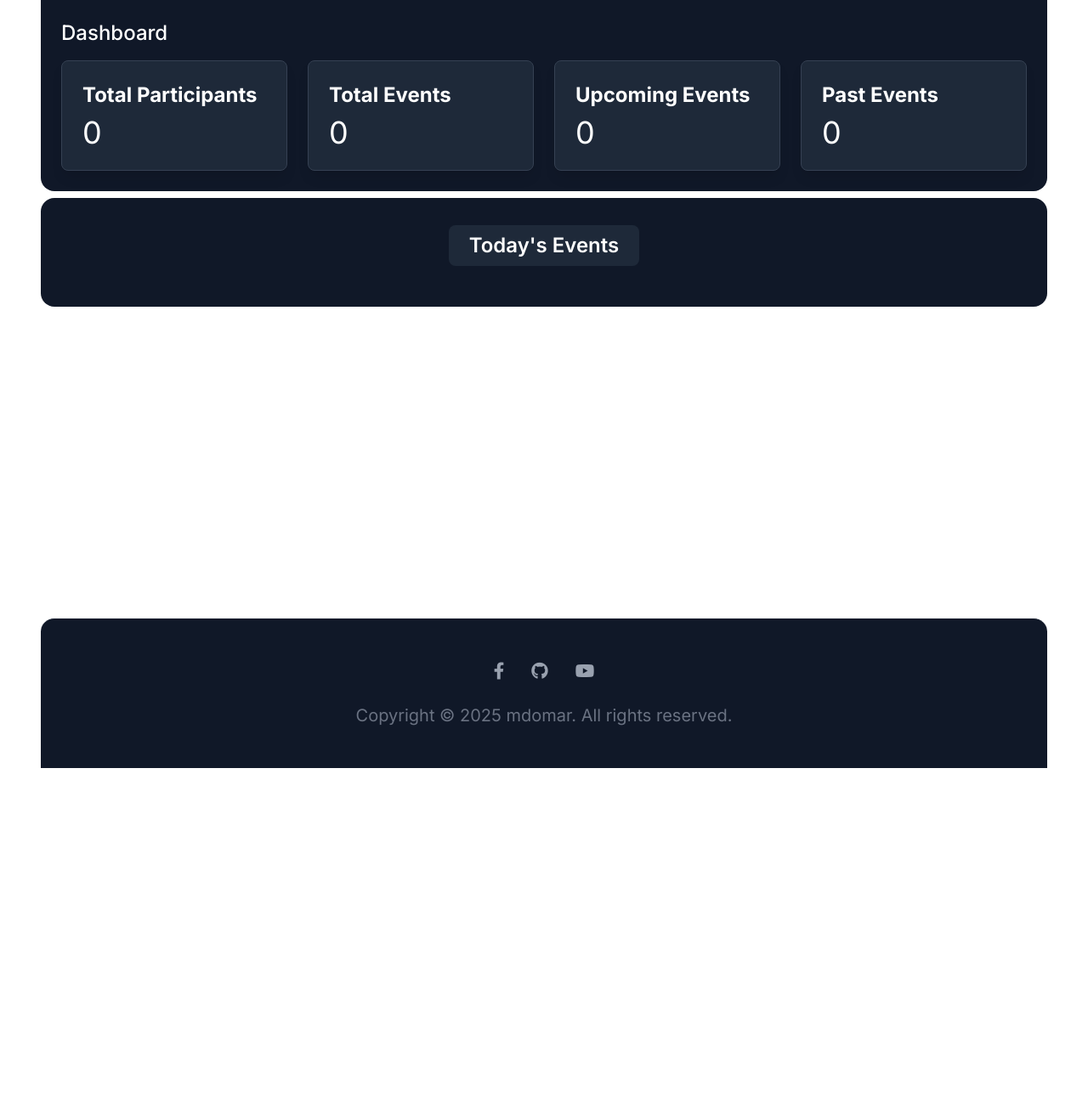
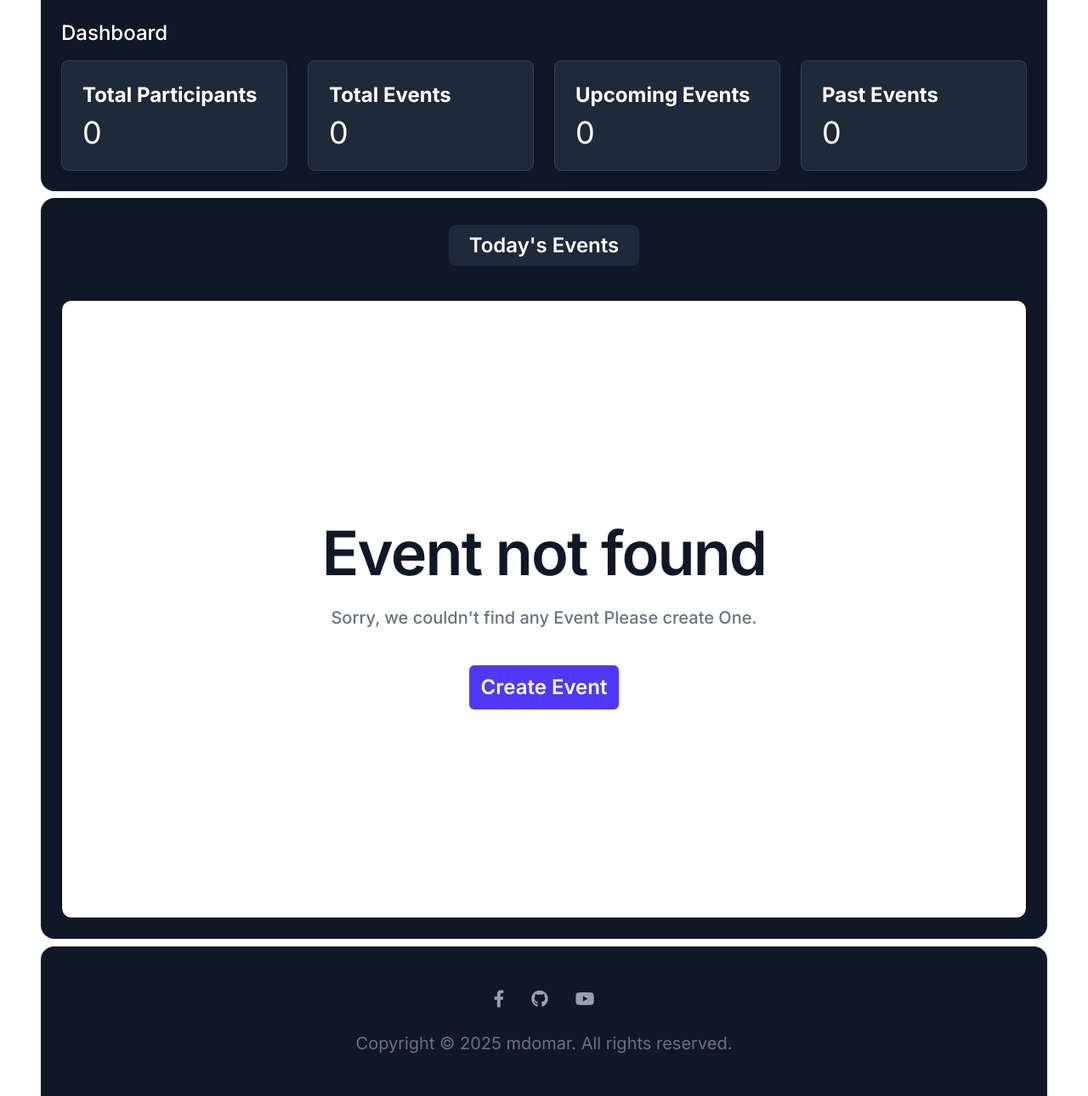
Before and after one commit to ERROR-41/event-management, a Django app: page /dashboard/ in a window 1280 px wide. Shown: the part 97-1387 px from the top of the page at 85% size. Before the commit the page ends 1001 px from the top, so only its background shows below. Run offline with Django 5.2, Linux system fonts and the light colour scheme; data that the repository does not hold is empty; style sheets or scripts are compiled from the project's sources; some libraries are stand-ins or nearby versions.

Commit message:
another bug fixed

```diff
--- a/event_management/urls.py
+++ b/event_management/urls.py
@@ -15,10 +15,11 @@ Including another URLconf
     2. Add a URL to urlpatterns:  path('blog/', include('blog.urls'))
 """
 from django.contrib import admin
+from debug_toolbar.toolbar import debug_toolbar_urls
 from django.urls import path,include
 
 urlpatterns = [
     path('admin/', admin.site.urls),
     path('', include('events.urls')),
 
-]
+]+ debug_toolbar_urls()
--- a/events/templates/category_list.html
+++ b/events/templates/category_list.html
@@ -31,7 +31,7 @@
                 <!-- Description -->
                 <div class="flex items-start justify-start">
                   <span class="text-sm font-semibold text-gray-300 dark:text-gray-400">Description:</span>
-                  <span class="text-gray-300 dark:text-gray-200 font-semibold ml-1">{{ category.description }}</span>
+                    <span class="text-gray-300 dark:text-gray-200 font-semibold ml-1">{{ category.description|slice:":40" }}...</span>
                 </div>
 
                 <!-- Actions -->
--- a/events/templates/dashboard.html
+++ b/events/templates/dashboard.html
@@ -163,7 +163,19 @@
       {% endfor %}
     </div>
 {% comment %} event card end {% endcomment %}
-
+{% if not events %}
+    <div class="grid min-h-full place-items-center rounded-xl mt-4 bg-white px-6 py-24 sm:py-32 lg:px-8 border-1 h-[91vh]">
+      <div class="text-center">
+        {% comment %} <p class="font-semibold text-indigo-600 text-8xl">ERROR 41</p> {% endcomment %}
+        <h1 class="mt-4 text-5xl font-semibold tracking-tight text-balance text-gray-900 sm:text-7xl">Event not found</h1>
+        <p class="mt-6 text-lg font-medium text-pretty text-gray-500 sm:text-xl/8">Sorry, we couldn't find any Event Please create One.</p>
+        <div class="mt-10 flex items-center justify-center gap-x-6">
+          <a href="{% url 'event_create' %}" class="rounded-md bg-indigo-600 px-3.5 py-2.5  font-semibold text-white shadow-xs hover:bg-indigo-500
+           focus-visible:outline-2 text-2xl focus-visible:outline-offset-2 focus-visible:outline-indigo-600">Create Event</a>
+        </div>
+      </div>
+    </div>
+  {% endif %}
 
 
 {% endblock %}
```
Also changed, not shown: events/templates/home.html (+7 -6 lines).
